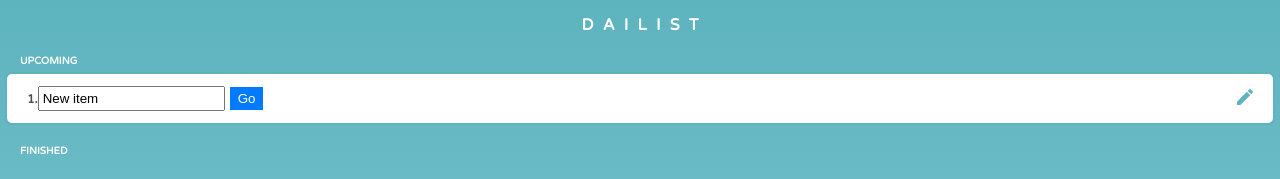
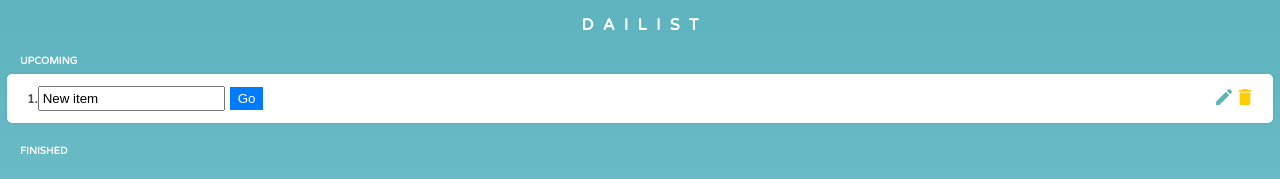
Before and after one commit to nhuquynh1499/todos-app, a React (Create React App) app: page / in a window 1280 px wide. Both pictures are taken after a click on the element 640 px from the left and 778 px from the top of the page. Shown: the top 179 px of the page. Built offline with nearby package versions, Linux system fonts and the light colour scheme.

Commit message:
Add delte item

```diff
--- a/src/App.js
+++ b/src/App.js
@@ -114,6 +114,24 @@ class App extends Component {
     });
   };
 
+  onDeleteItem = (item) => {
+    return (event) => {
+      const { todos } = this.state;
+      const index = todos.indexOf(item);
+      this.setState(
+        {
+          todos: [
+            ...todos.slice(0, index),
+            ...todos.slice(index + 1)
+          ],
+        },
+        () => {
+          localStorage.setItem("todos", JSON.stringify(this.state.todos));
+        }
+      );
+    };
+  }
+
   render() {
     const { todos, showEdit } = this.state;
     return (
@@ -144,6 +162,7 @@ class App extends Component {
                         onShowEditInput={this.onShowEditInput(item.id)}
                         onEditClick={this.onEditClick(item.id)}
                         onChange={this.onChange}
+                        onDeleteItem={this.onDeleteItem(item)}
                       />
                     );
                 })}
@@ -162,6 +181,7 @@ class App extends Component {
                         onShowEditInput={this.onShowEditInput(item.id)}
                         onEditClick={this.onEditClick(item.id)}
                         onChange={this.onChange}
+                        onDeleteItem={this.onDeleteItem(item)}
                       />
                     );
                 })}
--- a/src/components/ToDoItem.css
+++ b/src/components/ToDoItem.css
@@ -25,6 +25,7 @@
 
 .ToDoItem img {
   width: 16px;
+  margin-left: 5px;
 }
 
 .ToDoItem-done {
--- a/src/components/ToDoItem.js
+++ b/src/components/ToDoItem.js
@@ -3,6 +3,7 @@ import classNames from "classnames";
 import "./ToDoItem.css";
 import IconEdit from "../images/edit.svg";
 import IconEditDone from "../images/edit-done.svg";
+import IconDelete from "../images/delete.svg";
 
 class ToDoItem extends Component {
   render() {
@@ -14,6 +15,7 @@ class ToDoItem extends Component {
       onShowEditInput,
       onEditClick,
       onChange,
+      onDeleteItem
     } = this.props;
     return (
       <div
@@ -47,6 +49,9 @@ class ToDoItem extends Component {
           { !item.isComplete && <img src={IconEdit} alt="" /> }
           { item.isComplete && <img src={IconEditDone} alt="" /> }
         </div>
+        <div onClick={onDeleteItem}>
+          <img src={IconDelete} />
+        </div>
       </div>
     );
   }
```
Also changed, not shown: src/images/delete.svg (added).
